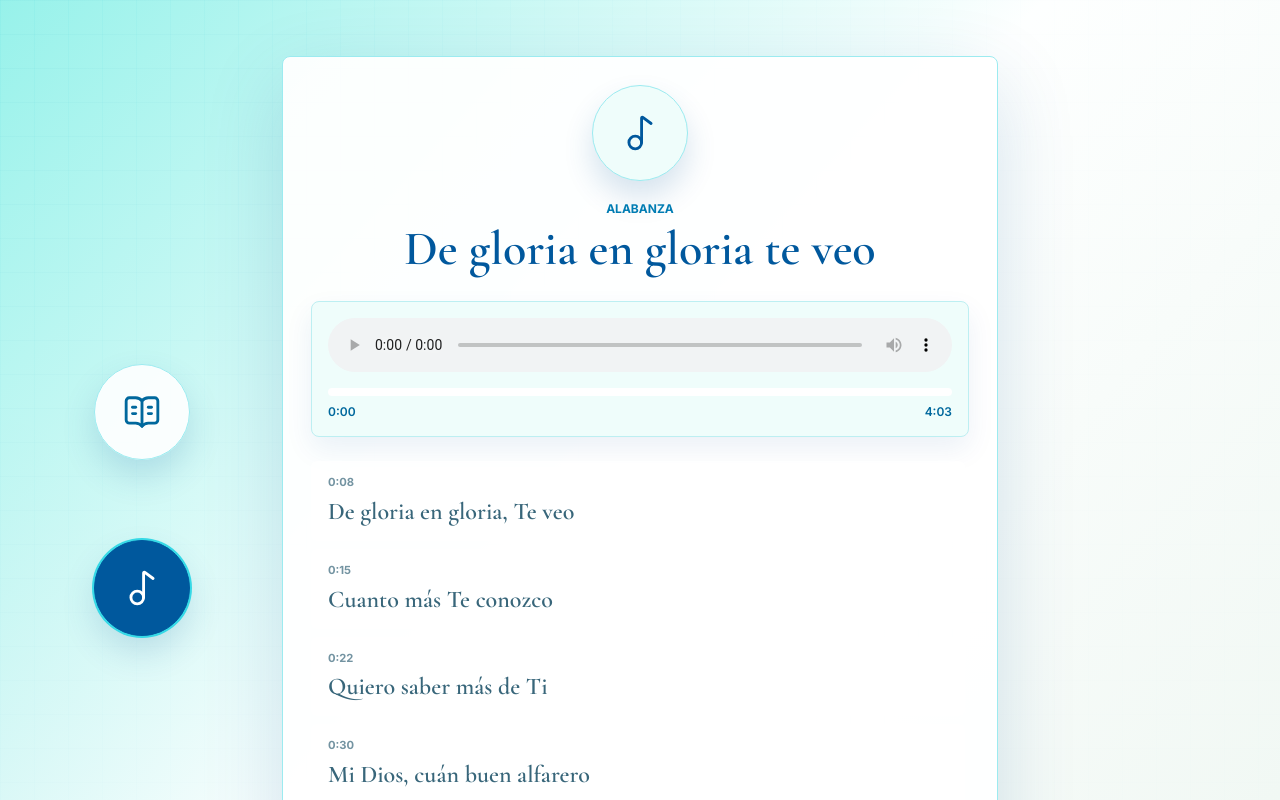
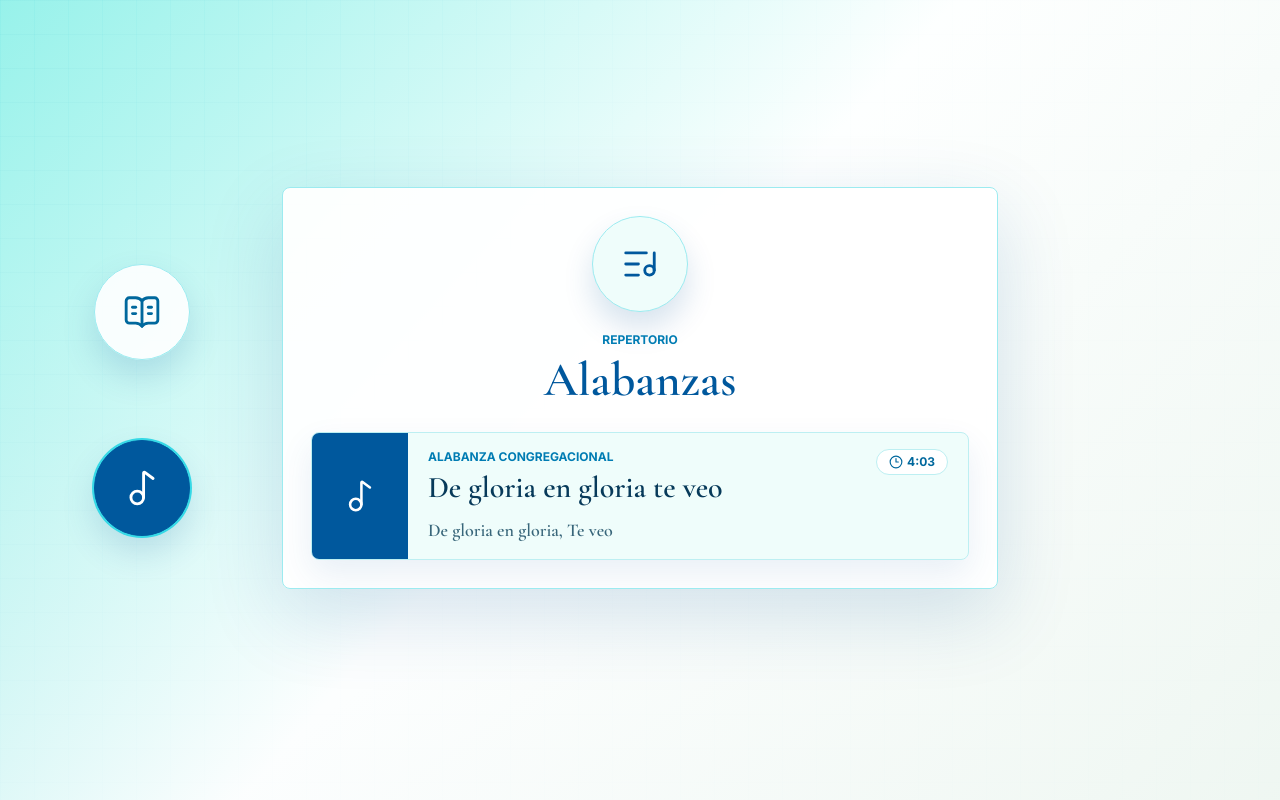
Before and after one commit to AlexGGalvan/open-the-book, a Next.js app: page / in a window 1280 px wide. Both pictures are taken after a click on the button "Alabanzas". Shown: the top 800 px of the page. Built offline with nearby package versions, Linux system fonts and the light colour scheme.

Commit message:
Refine worship song experience

```diff
--- a/src/components/WorshipSongCard.tsx
+++ b/src/components/WorshipSongCard.tsx
@@ -1,18 +1,103 @@
 "use client";
 
-import { useEffect, useRef, useState } from "react";
-import { Music2 } from "lucide-react";
-import { worshipSongs, type SyncedLyricLine } from "@/data/worshipSongs";
-
-const song = worshipSongs[0];
+import { useEffect, useMemo, useRef, useState } from "react";
+import {
+  ArrowLeft,
+  Clock3,
+  ListMusic,
+  Music2,
+  Pause,
+  Play,
+  SkipBack,
+  SkipForward,
+} from "lucide-react";
+import { worshipSongs, type SyncedLyricLine, type WorshipSong } from "@/data/worshipSongs";
 
 export function WorshipSongCard() {
+  const [selectedSongId, setSelectedSongId] = useState<string | null>(null);
+  const selectedSong = useMemo(
+    () => worshipSongs.find((song) => song.id === selectedSongId) ?? null,
+    [selectedSongId],
+  );
+
+  if (!selectedSong) {
+    return <WorshipLibrary onSelectSong={(song) => setSelectedSongId(song.id)} />;
+  }
+
+  return <WorshipPlayer song={selectedSong} onBack={() => setSelectedSongId(null)} />;
+}
+
+function WorshipLibrary({ onSelectSong }: { onSelectSong: (song: WorshipSong) => void }) {
+  return (
+    <section
+      aria-labelledby="worship-library-title"
+      className="overflow-hidden rounded-lg border border-[#9cebf0] bg-white/95 p-5 shadow-[0_26px_80px_rgba(0,82,150,0.16)] sm:p-7"
+    >
+      <div className="flex flex-col items-center text-center">
+        <div className="grid size-24 place-items-center rounded-full border border-[#9cebf0] bg-[#effdfb] text-[#00589d] shadow-[0_16px_30px_rgba(0,82,150,0.16)]">
+          <ListMusic aria-hidden="true" size={38} strokeWidth={1.8} />
+        </div>
+        <p className="mt-5 text-xs font-bold uppercase text-[#007cb3]">Repertorio</p>
+        <h2
+          id="worship-library-title"
+          className="mt-2 font-serif text-4xl font-semibold leading-none text-[#00589d] sm:text-5xl"
+        >
+          Alabanzas
+        </h2>
+      </div>
+
+      <div className="mt-7 space-y-3">
+        {worshipSongs.map((song) => (
+          <button
+            key={song.id}
+            className="group w-full overflow-hidden rounded-lg border border-[#bdeff2] bg-[#effdfb] text-left shadow-[0_14px_34px_rgba(0,82,150,0.09)] transition hover:-translate-y-0.5 hover:border-[#36d9e6] hover:bg-white focus:outline-none focus:ring-2 focus:ring-[#36d9e6]"
+            onClick={() => onSelectSong(song)}
+            type="button"
+          >
+            <div className="flex items-stretch">
+              <div className="grid w-20 shrink-0 place-items-center bg-[#00589d] text-white sm:w-24">
+                <Music2 aria-hidden="true" size={34} strokeWidth={1.8} />
+              </div>
+              <div className="min-w-0 flex-1 px-4 py-4 sm:px-5">
+                <div className="flex items-start justify-between gap-3">
+                  <div className="min-w-0">
+                    <p className="text-xs font-bold uppercase text-[#007cb3]">
+                      {song.subtitle}
+                    </p>
+                    <h3 className="mt-1 font-serif text-2xl font-semibold leading-tight text-[#073a5a] sm:text-3xl">
+                      {song.title}
+                    </h3>
+                  </div>
+                  <span className="inline-flex shrink-0 items-center gap-1 rounded-full border border-[#bdeff2] bg-white px-3 py-1 text-xs font-bold text-[#00689d]">
+                    <Clock3 aria-hidden="true" size={14} />
+                    {formatTime(song.duration)}
+                  </span>
+                </div>
+                <p className="mt-3 line-clamp-2 font-serif text-lg font-semibold leading-snug text-[#38667a]">
+                  {song.lyrics[0]?.text}
+                </p>
+              </div>
+            </div>
+          </button>
+        ))}
+      </div>
+    </section>
+  );
+}
+
+function WorshipPlayer({ song, onBack }: { song: WorshipSong; onBack: () => void }) {
   const audioRef = useRef<HTMLAudioElement | null>(null);
   const lyricRefs = useRef<Array<HTMLButtonElement | null>>([]);
   const [currentTime, setCurrentTime] = useState(0);
   const [duration, setDuration] = useState(song.duration);
+  const [isPlaying, setIsPlaying] = useState(false);
   const basePath = process.env.NEXT_PUBLIC_BASE_PATH ?? "";
   const activeLineIndex = getActiveLyricIndex(currentTime, song.lyrics);
+  const displayLineIndex = activeLineIndex >= 0 ? activeLineIndex : 0;
+  const activeLine = song.lyrics[displayLineIndex] ?? null;
+  const previousLine = activeLineIndex > 0 ? song.lyrics[activeLineIndex - 1] : null;
+  const nextLine = song.lyrics[displayLineIndex + 1] ?? null;
+  const progress = duration > 0 ? Math.min((currentTime / duration) * 100, 100) : 0;
 
   useEffect(() => {
     if (activeLineIndex < 0) {
@@ -25,15 +110,36 @@ export function WorshipSongCard() {
     });
   }, [activeLineIndex]);
 
-  const progress = duration > 0 ? Math.min((currentTime / duration) * 100, 100) : 0;
+  async function togglePlayback() {
+    const audio = audioRef.current;
 
-  function seekTo(time: number) {
-    if (!audioRef.current) {
+    if (!audio) {
       return;
     }
 
-    audioRef.current.currentTime = time;
-    setCurrentTime(time);
+    if (audio.paused) {
+      try {
+        await audio.play();
+        setIsPlaying(true);
+      } catch {
+        setIsPlaying(false);
+      }
+    } else {
+      audio.pause();
+      setIsPlaying(false);
+    }
+  }
+
+  function seekTo(time: number) {
+    const audio = audioRef.current;
+
+    if (!audio) {
+      return;
+    }
+
+    const nextTime = Math.min(Math.max(time, 0), duration);
+    audio.currentTime = nextTime;
+    setCurrentTime(nextTime);
   }
 
   return (
@@ -41,29 +147,103 @@ export function WorshipSongCard() {
       aria-labelledby="worship-song-title"
       className="overflow-hidden rounded-lg border border-[#9cebf0] bg-white/95 p-5 shadow-[0_26px_80px_rgba(0,82,150,0.16)] sm:p-7"
     >
-      <div className="flex flex-col items-center text-center">
-        <div className="grid size-24 place-items-center rounded-full border border-[#9cebf0] bg-[#effdfb] text-[#00589d] shadow-[0_16px_30px_rgba(0,82,150,0.16)]">
-          <Music2 aria-hidden="true" size={38} strokeWidth={1.8} />
-        </div>
-        <p className="mt-5 text-xs font-bold uppercase text-[#007cb3]">Alabanza</p>
+      <div className="flex items-center justify-between gap-3">
+        <button
+          aria-label="Volver al repertorio"
+          className="grid size-11 shrink-0 place-items-center rounded-full border border-[#bdeff2] bg-[#effdfb] text-[#00589d] transition hover:border-[#36d9e6] hover:bg-white focus:outline-none focus:ring-2 focus:ring-[#36d9e6]"
+          onClick={onBack}
+          type="button"
+        >
+          <ArrowLeft aria-hidden="true" size={21} />
+        </button>
+
+        <div className="min-w-0 flex-1 text-center">
+          <p className="text-xs font-bold uppercase text-[#007cb3]">{song.subtitle}</p>
           <h2
             id="worship-song-title"
-          className="mt-2 font-serif text-4xl font-semibold leading-none text-[#00589d] sm:text-5xl"
+            className="mt-1 truncate font-serif text-3xl font-semibold leading-none text-[#00589d] sm:text-4xl"
           >
             {song.title}
           </h2>
         </div>
 
-      <div className="mt-7 rounded-lg border border-[#bdeff2] bg-[#effdfb] p-4 shadow-[0_12px_28px_rgba(0,82,150,0.08)]">
+        <div className="grid size-11 shrink-0 place-items-center rounded-full border border-[#bdeff2] bg-[#effdfb] text-[#00589d]">
+          <Music2 aria-hidden="true" size={22} />
+        </div>
+      </div>
+
+      <div className="mt-6 overflow-hidden rounded-lg border border-[#bdeff2] bg-[#effdfb] shadow-[0_16px_34px_rgba(0,82,150,0.08)]">
+        <div className="bg-[#00589d] px-5 py-7 text-center text-white sm:px-7 sm:py-8">
+          <p className="min-h-7 font-serif text-lg font-semibold leading-snug text-white/70">
+            {previousLine?.text ?? " "}
+          </p>
+          <p className="mt-3 font-serif text-[2.05rem] font-semibold leading-tight sm:text-[2.55rem]">
+            {activeLine?.text ?? song.lyrics[0]?.text}
+          </p>
+          <p className="mt-3 min-h-8 font-serif text-xl font-semibold leading-snug text-white/75 sm:text-2xl">
+            {nextLine?.text ?? " "}
+          </p>
+        </div>
+
+        <div className="p-4 sm:p-5">
           <audio
             ref={audioRef}
-          className="w-full"
-          controls
+            onEnded={() => setIsPlaying(false)}
             onLoadedMetadata={(event) => setDuration(event.currentTarget.duration || song.duration)}
+            onPause={() => setIsPlaying(false)}
+            onPlay={() => setIsPlaying(true)}
             onTimeUpdate={(event) => setCurrentTime(event.currentTarget.currentTime)}
             preload="metadata"
             src={`${basePath}${song.audioSrc}`}
           />
+
+          <div className="flex items-center gap-3">
+            <button
+              aria-label="Retroceder 10 segundos"
+              className="grid size-11 shrink-0 place-items-center rounded-full border border-[#bdeff2] bg-white text-[#00589d] transition hover:border-[#36d9e6] hover:bg-[#e8fbfb] focus:outline-none focus:ring-2 focus:ring-[#36d9e6]"
+              onClick={() => seekTo(currentTime - 10)}
+              type="button"
+            >
+              <SkipBack aria-hidden="true" size={20} />
+            </button>
+            <button
+              aria-label={isPlaying ? "Pausar alabanza" : "Reproducir alabanza"}
+              className="grid size-16 shrink-0 place-items-center rounded-full bg-[#00589d] text-white shadow-[0_14px_26px_rgba(0,82,150,0.22)] transition hover:bg-[#007cb3] focus:outline-none focus:ring-2 focus:ring-[#36d9e6] sm:size-20"
+              onClick={() => void togglePlayback()}
+              type="button"
+            >
+              {isPlaying ? (
+                <Pause aria-hidden="true" size={30} fill="currentColor" />
+              ) : (
+                <Play aria-hidden="true" size={30} fill="currentColor" />
+              )}
+            </button>
+            <button
+              aria-label="Avanzar 10 segundos"
+              className="grid size-11 shrink-0 place-items-center rounded-full border border-[#bdeff2] bg-white text-[#00589d] transition hover:border-[#36d9e6] hover:bg-[#e8fbfb] focus:outline-none focus:ring-2 focus:ring-[#36d9e6]"
+              onClick={() => seekTo(currentTime + 10)}
+              type="button"
+            >
+              <SkipForward aria-hidden="true" size={20} />
+            </button>
+
+            <div className="min-w-0 flex-1">
+              <input
+                aria-label="Progreso de la alabanza"
+                className="h-2 w-full accent-[#00589d]"
+                max={duration || song.duration}
+                min={0}
+                onChange={(event) => seekTo(Number(event.target.value))}
+                step={0.1}
+                type="range"
+                value={currentTime}
+              />
+              <div className="mt-1 flex items-center justify-between text-xs font-bold text-[#00689d]">
+                <span>{formatTime(currentTime)}</span>
+                <span>{formatTime(duration)}</span>
+              </div>
+            </div>
+          </div>
 
           <div className="mt-4 h-2 overflow-hidden rounded-full bg-white">
             <div
@@ -71,17 +251,10 @@ export function WorshipSongCard() {
               style={{ width: `${progress}%` }}
             />
           </div>
-
-        <div className="mt-2 flex items-center justify-between text-xs font-semibold text-[#00689d]">
-          <span>{formatTime(currentTime)}</span>
-          <span>{formatTime(duration)}</span>
         </div>
       </div>
 
-      <div
-        aria-label="Letra sincronizada"
-        className="mt-6 max-h-[430px] overflow-y-auto pr-1"
-      >
+      <div aria-label="Letra sincronizada" className="mt-6 max-h-[430px] overflow-y-auto pr-1">
         <div className="space-y-2">
           {song.lyrics.map((line, index) => {
             const isActive = index === activeLineIndex;
--- a/src/data/worshipSongs.ts
+++ b/src/data/worshipSongs.ts
@@ -6,6 +6,7 @@ export type SyncedLyricLine = {
 export type WorshipSong = {
   id: string;
   title: string;
+  subtitle: string;
   audioSrc: string;
   duration: number;
   lyrics: SyncedLyricLine[];
@@ -15,6 +16,7 @@ export const worshipSongs: WorshipSong[] = [
   {
     id: "de-gloria-en-gloria-te-veo",
     title: "De gloria en gloria te veo",
+    subtitle: "Alabanza congregacional",
     audioSrc: "/audio/de-gloria-en-gloria-te-veo.mp3",
     duration: 243.912,
     lyrics: [
```
Lines whose indentation alone changed are shown as unchanged.
